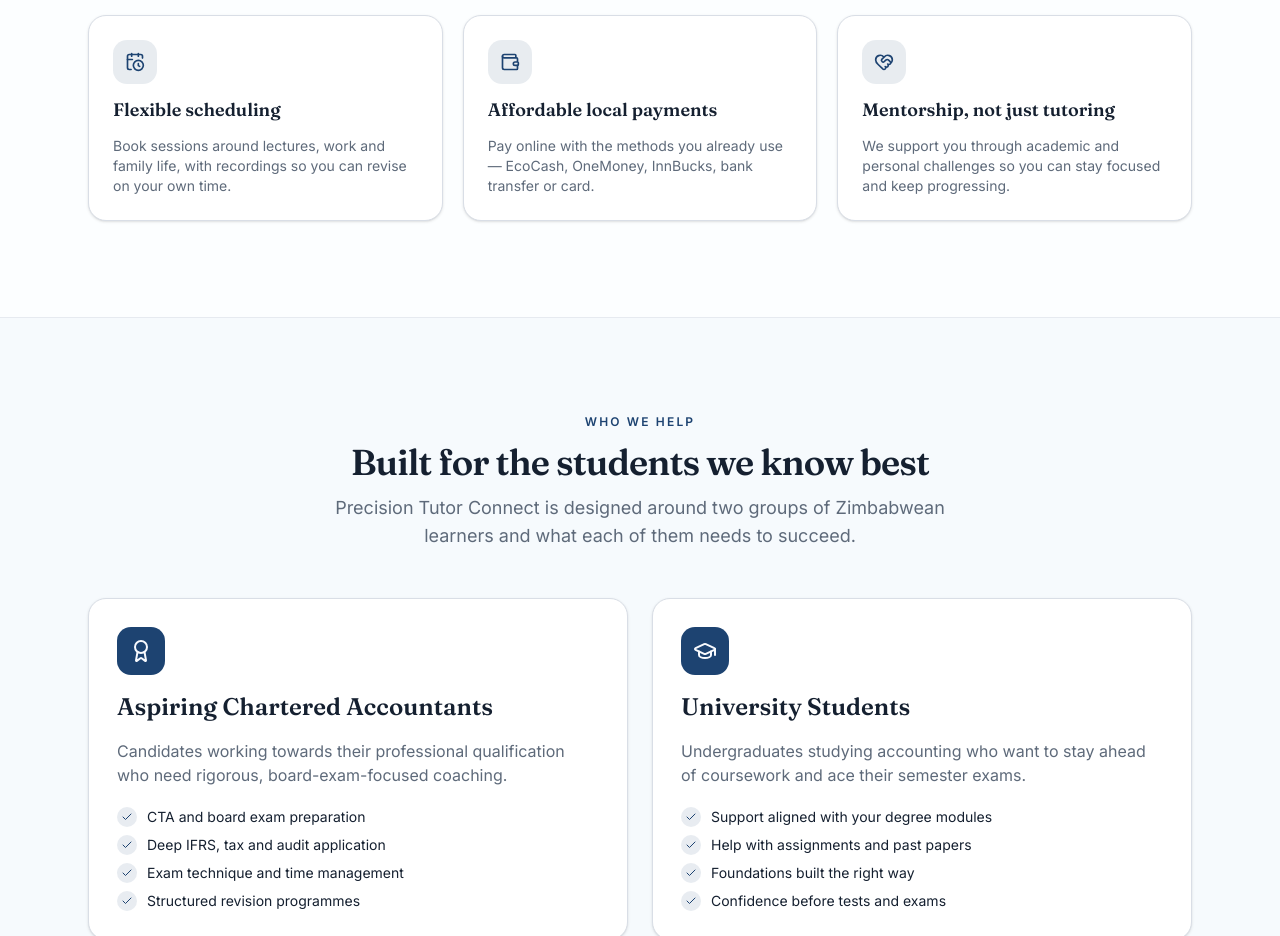
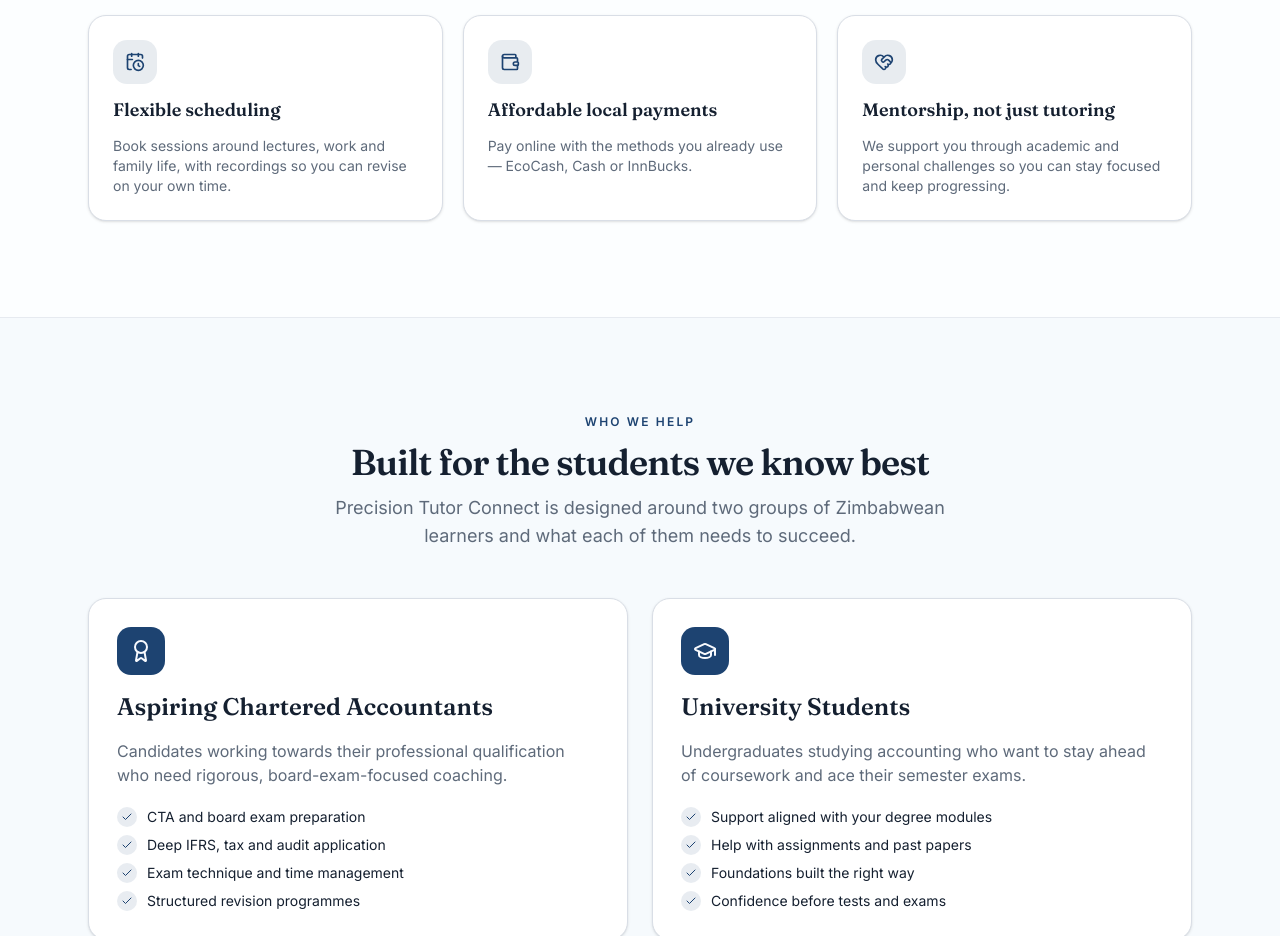
Before and after one commit to Amanda-Makumba/Tutor_Connect, a Next.js app: page / in a window 1280 px wide. Shown: the part 2940-3876 px from the top of the page. Built offline with nearby package versions, Linux system fonts and the light colour scheme.

Commit message:
Fixed payments options

```diff
--- a/components/why-choose.tsx
+++ b/components/why-choose.tsx
@@ -37,7 +37,7 @@ const REASONS = [
     icon: Wallet,
     title: 'Affordable local payments',
     description:
-      'Pay online with the methods you already use — EcoCash, OneMoney, InnBucks, bank transfer or card.',
+      'Pay online with the methods you already use — EcoCash, Cash or InnBucks.',
   },
   {
     icon: HeartHandshake,
```
